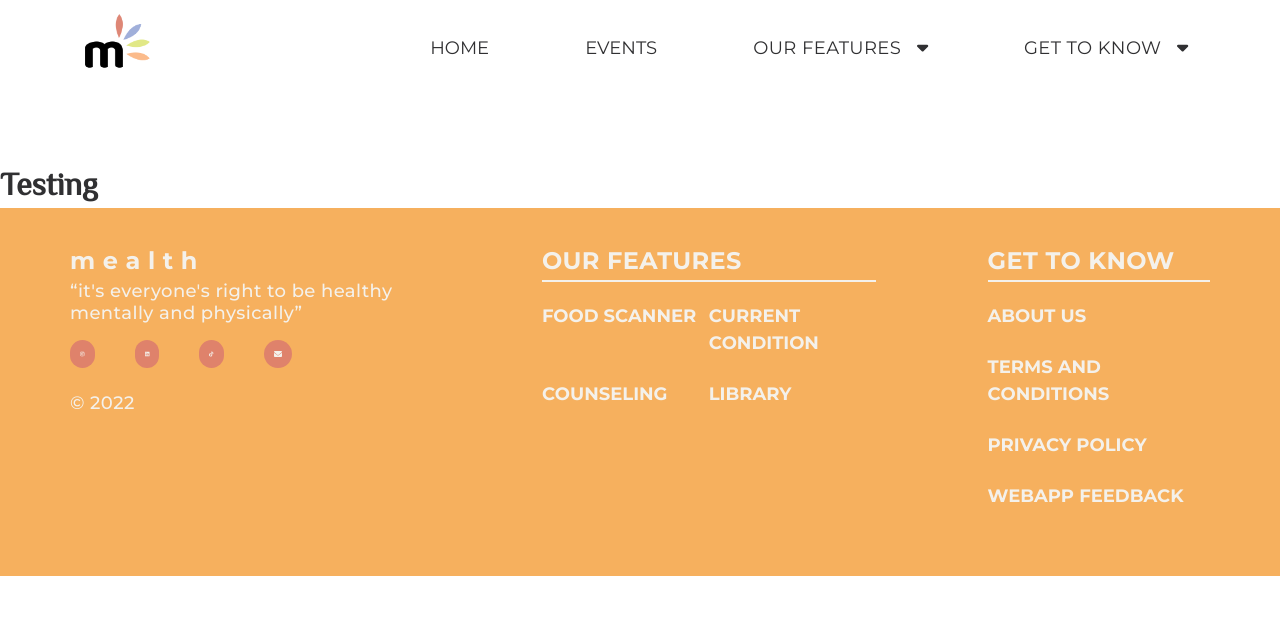
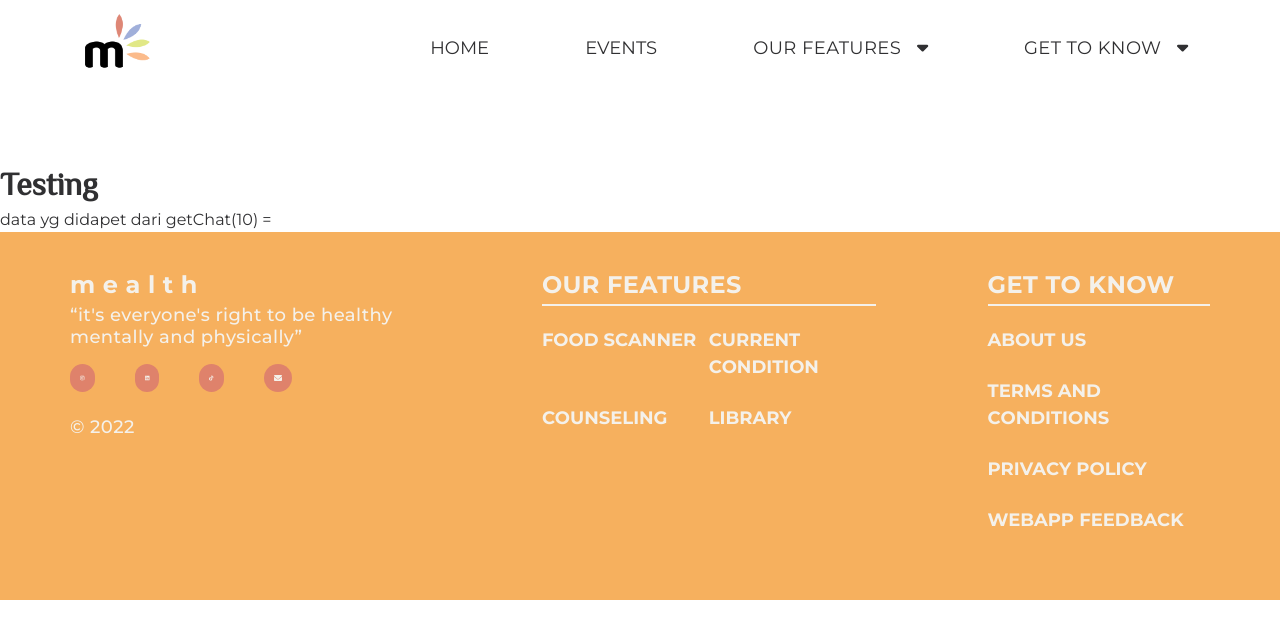
Before and after one commit to LordGedelicious/MealthWebApp, a React (Vite) app: page /Testing in a window 1280 px wide. Shown: the top 638 px of the page. Built offline with nearby package versions, Linux system fonts and the light colour scheme; no server answers; the database is empty.

Commit message:
disabling consolelog on testing

```diff
--- a/chatbot/getChat.ts
+++ b/chatbot/getChat.ts
@@ -6,9 +6,9 @@ export const getChat = (chatId) => {
   const chatbotidRef = ref(db, "chatbotid/" + chatId);
   let data;
   onValue(chatbotidRef, (snapshot) => {
-    const data = snapshot.val();
-    console.log("data");
-    console.log(data);
+    data = snapshot.val();
+    // console.log("data");
+    // console.log(data);
   });
 
   return data;
--- a/src/pages/Testing.tsx
+++ b/src/pages/Testing.tsx
@@ -2,9 +2,11 @@ import { getChat } from "../../chatbot/getChat";
 
 const Testing = () => {
   let data = getChat(10);
+  console.log(data);
   return (
     <div>
       <h1 className="pt-[10rem]">Testing</h1>
+      data yg didapet dari getChat(10) = {JSON.stringify(data)}
     </div>
   );
 };
```
